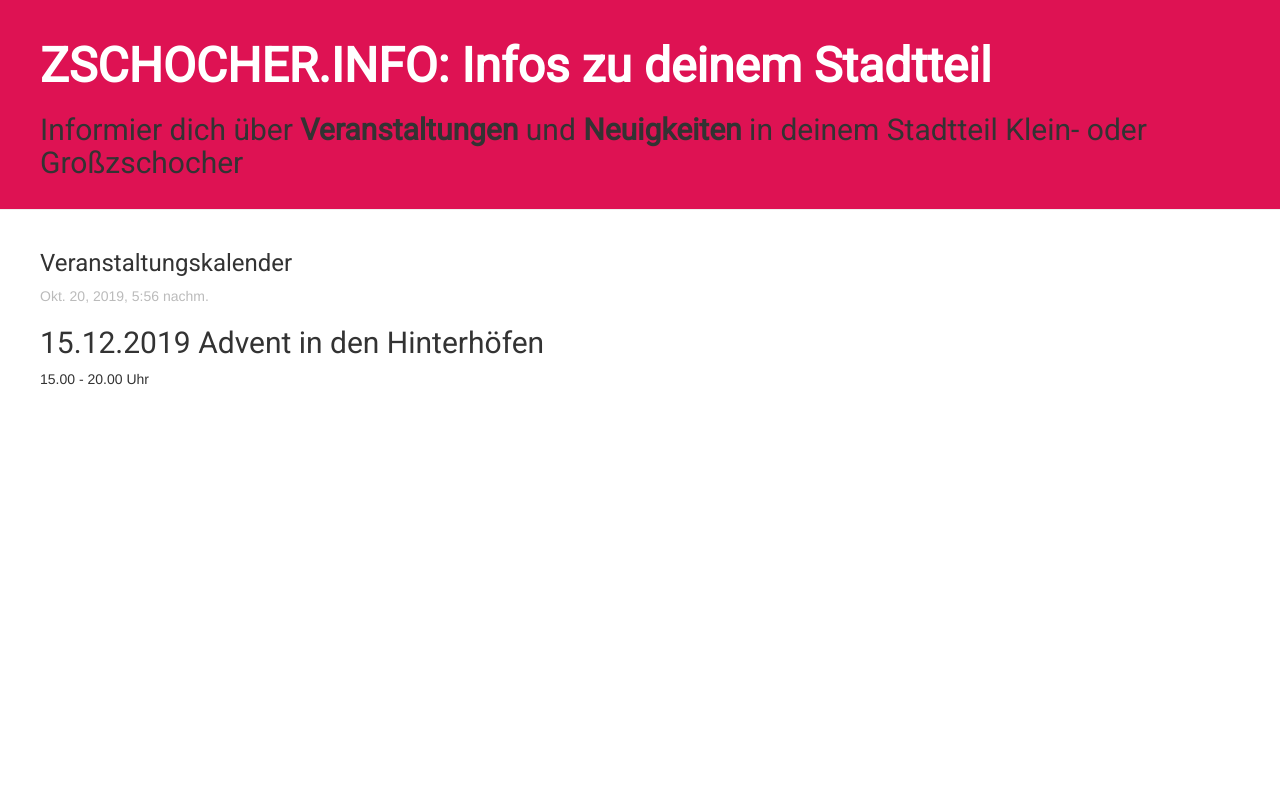
After one commit to zschocher/my-first-blog, a Django app: page /post/1/ in a window 1280 px wide. The commit adds this page. Run offline with Django 3.2, Linux system fonts and the light colour scheme; data comes from the database, SQL or seed files in the repository; some libraries are stand-ins or nearby versions.

Commit message:
CSS Seitenbastand Korrekturen

```diff
--- a/blog/static/css/blog.css
+++ b/blog/static/css/blog.css
@@ -4,7 +4,6 @@ h1 a, h2 a {
     padding-left: 20px;
 }
 body {
-    padding-left: 20px;
 }
 .page-header {
     background-color: #DE1253;
--- a/blog/templates/blog/base.html
+++ b/blog/templates/blog/base.html
@@ -12,10 +12,11 @@
                 <h1><strong>ZSCHOCHER.INFO: Infos zu deinem Stadtteil</strong></h1>
                 <p><h2>Informier dich über <strong>Veranstaltungen</strong> und <strong>Neuigkeiten</strong> in deinem Stadtteil Klein- oder Großzschocher</h2></p>
             </div>
-    <h3>Veranstaltungskalender</h3>
+
 
 
 <div class="content container">
+        <h3>Veranstaltungskalender</h3>
         <div class="row">
             <div class="col-md-8">
                     {% block content %}
--- /dev/null
+++ b/blog/templates/blog/post_detail.html
@@ -0,0 +1,13 @@
+{% extends 'blog/base.html' %}
+
+{% block content %}
+    <div class="post">
+        {% if post.published_date %}
+            <div class="date">
+                {{ post.published_date }}
+            </div>
+        {% endif %}
+        <h2>{{ post.title }}</h2>
+        <p>{{ post.text|linebreaksbr }}</p>
+    </div>
+{% endblock %}
--- a/blog/urls.py
+++ b/blog/urls.py
@@ -3,5 +3,5 @@ from . import views
 
 urlpatterns = [
     path('', views.post_list, name='post_list'),
-    #path('post/<int:pk>/', views.post_detail, name='post_detail'),
+    path('post/<int:pk>/', views.post_detail, name='post_detail'),
 ]
--- a/blog/views.py
+++ b/blog/views.py
@@ -1,8 +1,12 @@
 from django.shortcuts import render
 from django.utils import timezone
 from .models import Post
+from django.shortcuts import render, get_object_or_404
 
 # Create your views here.
 def post_list(request):
     posts = Post.objects.filter(published_date__lte=timezone.now()).order_by('published_date')
     return render(request, 'blog/post_list.html', {'posts':posts})
+def post_detail(request, pk):
+    post = get_object_or_404(Post, pk=pk)
+    return render(request, 'blog/post_detail.html',{'post':post})
```
